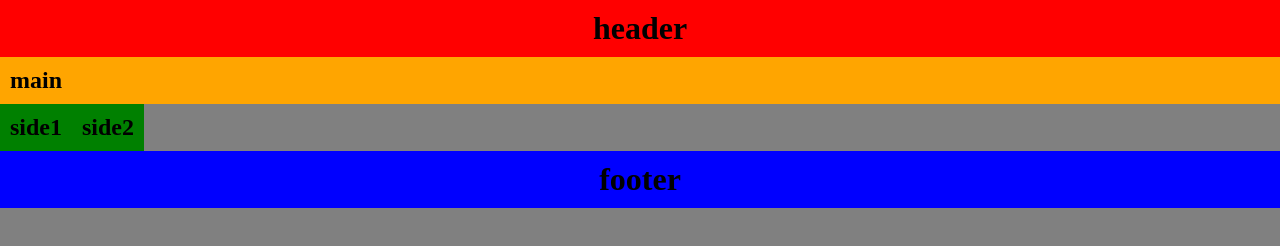
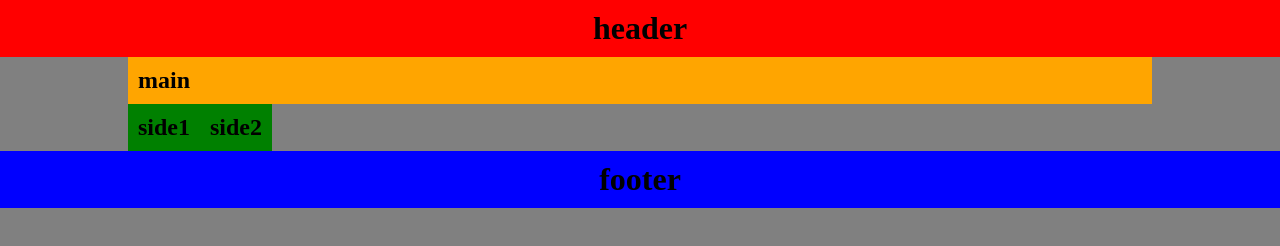
Before and after one commit to g1527066/2016web1-10, a plain HTML site: page index.html in a window 1280 px wide. Drawn offline with Linux system fonts and the light colour scheme.

Commit message:
Update default.css

```diff
--- a/css/default.css
+++ b/css/default.css
@@ -40,3 +40,26 @@ footer{
       clear:both;
   }
 }
+
+@media screen and (min-width:1025px){
+  #main{
+      max-width:1024px;
+      margin:auto;
+  }
+    section{
+        width:calc(70%-20px);
+        float;left;
+    }
+    #side{
+        width:calc(1024px-718px);
+        float:left;
+    }
+    aside{
+        width:calc(100%-20px);
+    }
+    #main:after{
+        content:"";
+        display:block;
+        clear:both;
+    }
+}
```
